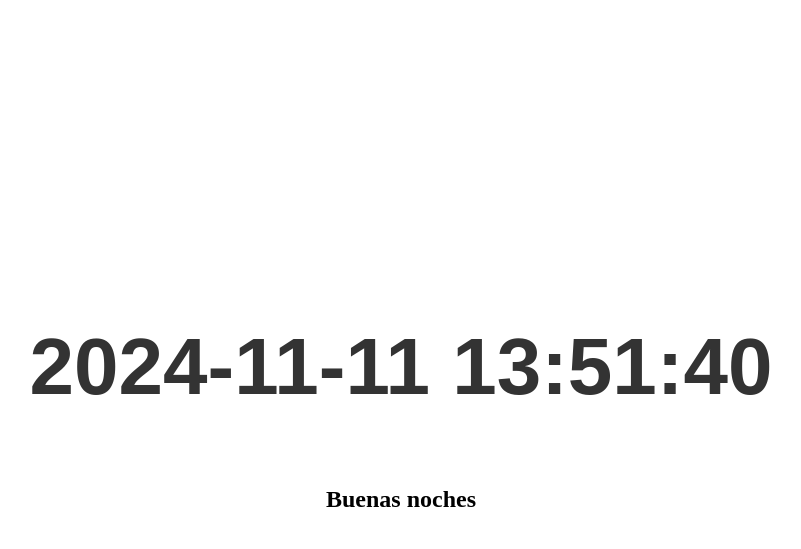
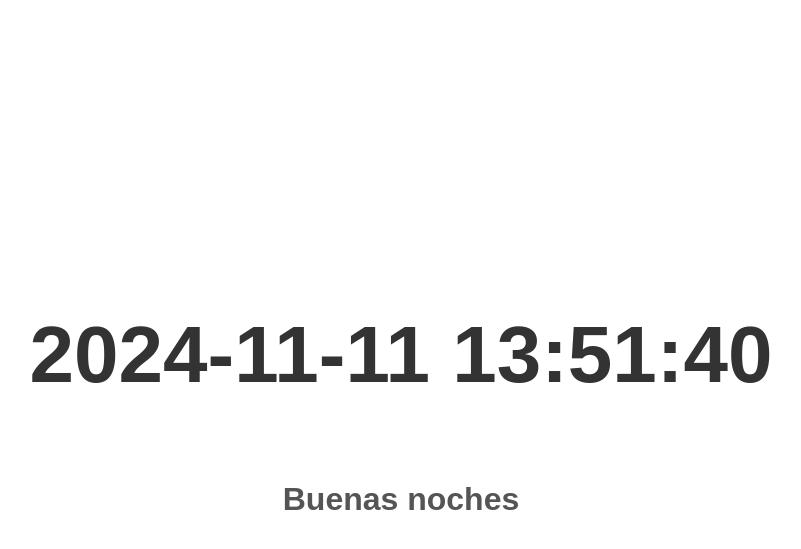
Before and after one commit to vale-nicole-cedi/EA21Reloj, a PHP site: page / in a window 1280 px wide. Shown: the top 549 px of the page, without its empty margins (239-1040 px from the left). Run offline with PHP 8.4, Linux system fonts and the light colour scheme; some web fonts are replaced.

Commit message:
Update index.php

```diff
--- a/index.php
+++ b/index.php
@@ -30,7 +30,7 @@
 
 }
 
- {
+ #saludo {
     font-family: Arial, sans-serif;
     font-size: 2rem;
     font-weight: bold;
```
